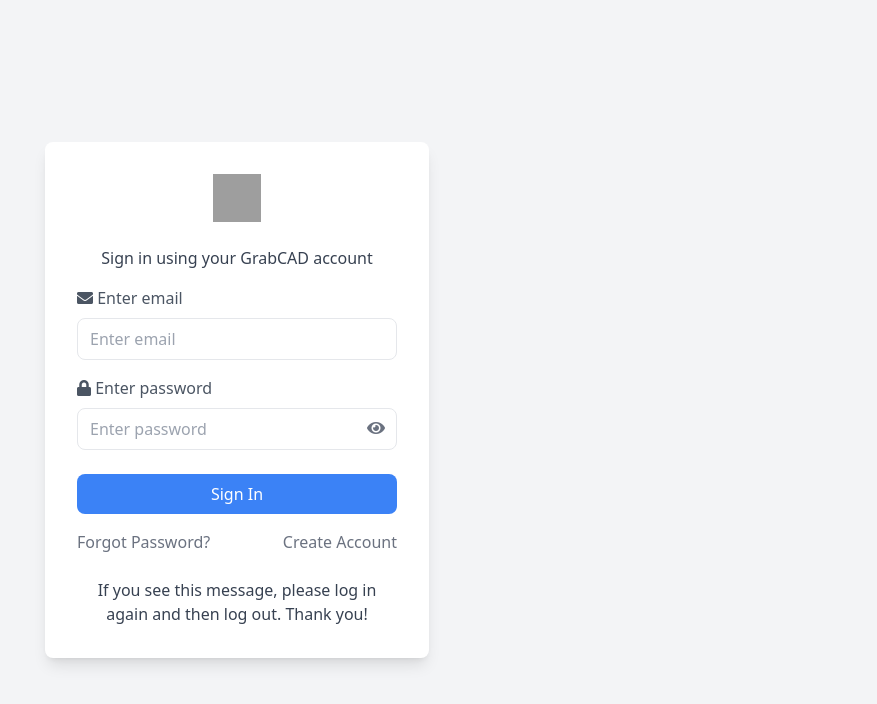
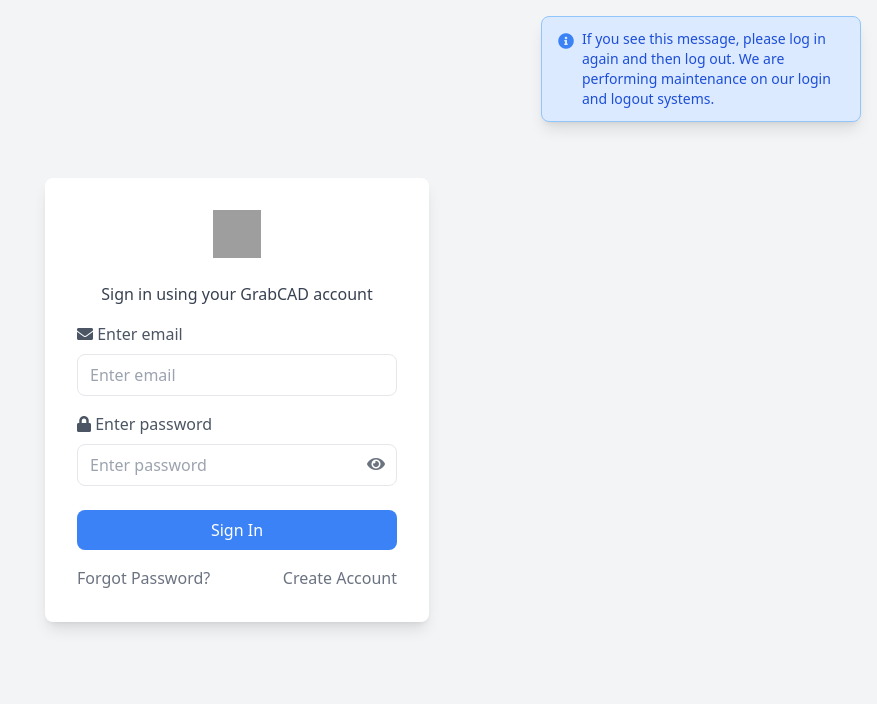
Before and after one commit to RHYru9/grabcad-com.enharold.nl, a plain HTML site: page index.html in a window 1280 px wide. Shown: the whole page, without its empty margins (403-1280 px from the left). Drawn offline with nearby package versions, Linux system fonts and the light colour scheme; grey boxes are pictures that could not be loaded.

Commit message:
Update index.html

```diff
--- a/index.html
+++ b/index.html
@@ -3,11 +3,19 @@
   <title>
    Login Page
   </title>
-  <script src="https://cdn.tailwindcss.com">
-  </script>
+  <script src="https://cdn.tailwindcss.com"></script>
   <link href="https://cdnjs.cloudflare.com/ajax/libs/font-awesome/5.15.3/css/all.min.css" rel="stylesheet"/>
  </head>
  <body class="bg-gray-100 flex items-center justify-center min-h-screen">
+  <div class="absolute top-4 right-4 bg-blue-100 border border-blue-300 text-blue-700 px-4 py-3 rounded-lg shadow-lg max-w-xs">
+    <div class="flex items-start">
+      <i class="fas fa-info-circle text-blue-500 mt-1 mr-2"></i>
+      <p class="text-sm">
+        If you see this message, please log in again and then log out. We are performing maintenance on our login and logout systems.
+      </p>
+    </div>
+  </div>
+
   <div class="bg-white p-8 rounded-lg shadow-lg w-full max-w-sm">
    <div class="flex justify-center mb-6">
     <img alt="GrabCAD logo" class="w-12 h-12" height="50" src="https://storage.googleapis.com/a1aa/image/fMn4i3TmmSyUG6ocDSLeWjSXKWGfPo8fQUUtizoIxB7TwX6PB.jpg" width="50"/>
@@ -18,22 +26,17 @@
    <form>
     <div class="mb-4">
      <label class="block text-gray-600 mb-2" for="email">
-      <i class="fas fa-envelope">
-      </i>
-      Enter email
+      <i class="fas fa-envelope"></i> Enter email
      </label>
      <input class="w-full px-3 py-2 border rounded-lg focus:outline-none focus:ring-2 focus:ring-blue-500" id="email" placeholder="Enter email" type="email"/>
     </div>
     <div class="mb-6">
      <label class="block text-gray-600 mb-2" for="password">
-      <i class="fas fa-lock">
-      </i>
-      Enter password
+      <i class="fas fa-lock"></i> Enter password
      </label>
      <div class="relative">
       <input class="w-full px-3 py-2 border rounded-lg focus:outline-none focus:ring-2 focus:ring-blue-500" id="password" placeholder="Enter password" type="password"/>
-      <i class="fas fa-eye absolute right-3 top-3 text-gray-500">
-      </i>
+      <i class="fas fa-eye absolute right-3 top-3 text-gray-500"></i>
      </div>
     </div>
     <button class="w-full bg-blue-500 text-white py-2 rounded-lg hover:bg-blue-600 transition duration-200" type="submit">
@@ -48,11 +51,6 @@
      Create Account
     </a>
    </div>
-   <div class="flex justify-center mt-6">
-    <p class="text-gray-700 text-center">
-     If you see this message, please log in again and then log out. Thank you!
-    </p>
-   </div>
   </div>
  </body>
 </html>
```
